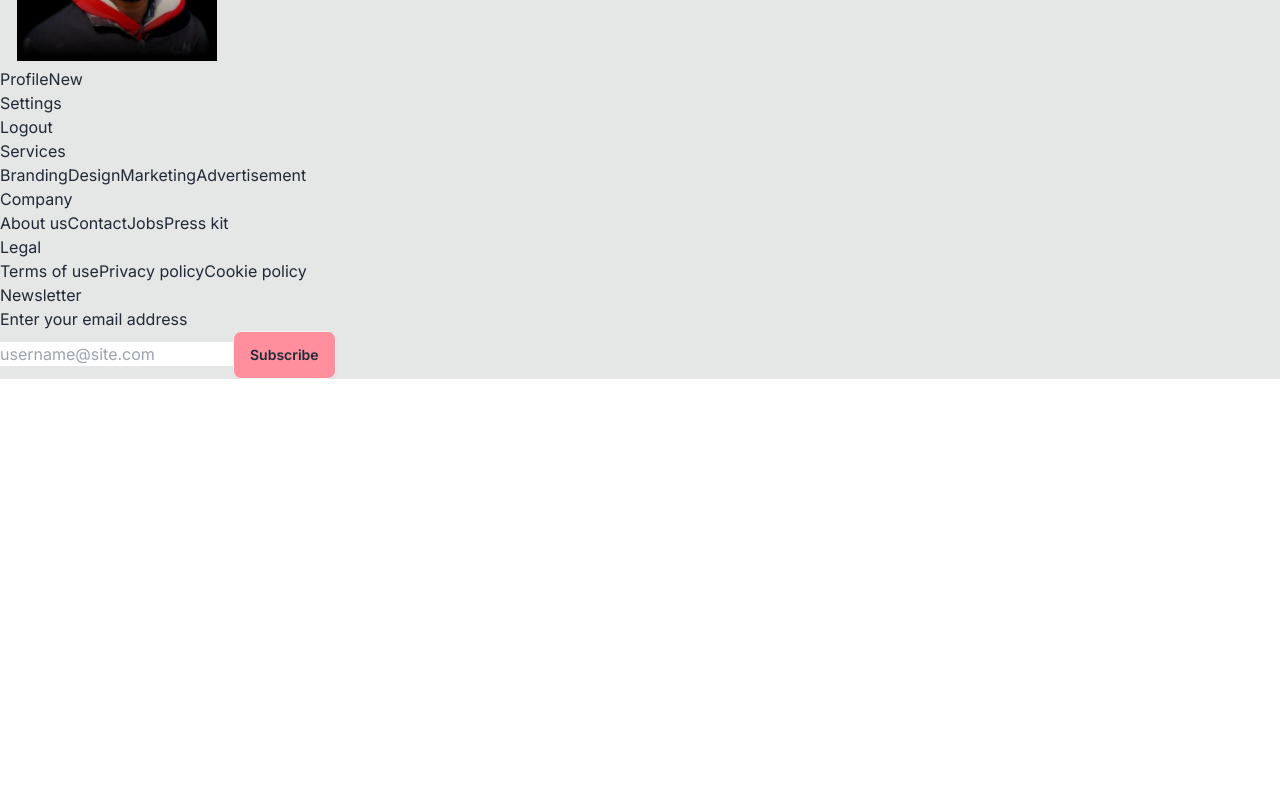
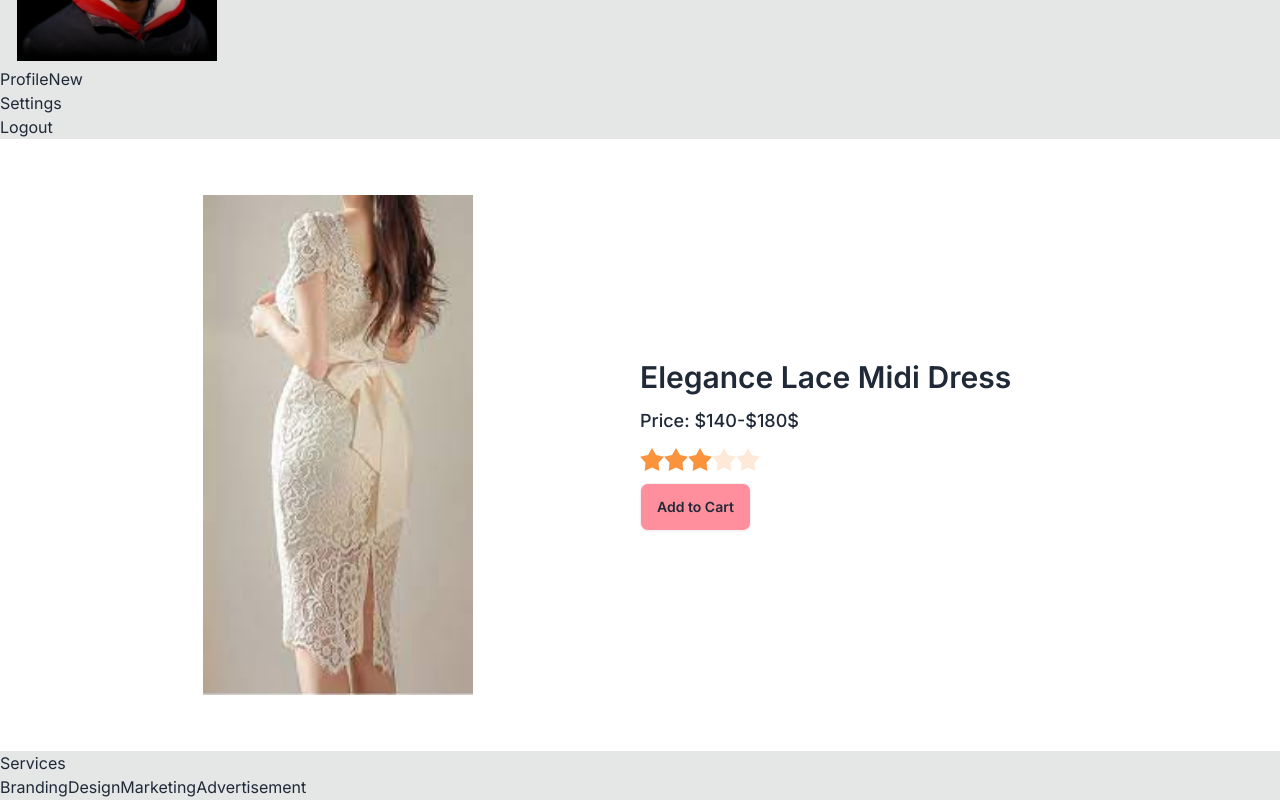
Before and after one commit to Talha-H/Store_1, a Next.js app: page /fashion/0 in a window 1280 px wide. Shown: the part 500-1300 px from the top of the page. Before the commit the page ends 879 px from the top, so only its background shows below. Built offline with nearby package versions, Linux system fonts and the light colour scheme.

Commit message:
fashion Id

```diff
--- a/src/app/fashion/[id]/page.jsx
+++ b/src/app/fashion/[id]/page.jsx
@@ -1,11 +1,107 @@
 import React from "react";
+import Image from "next/image";
+import Link from "next/link";
+import { CiStar } from "react-icons/ci";
+const data = [
+  {
+    id: "0",
+    img: "/Lace.jpg",
+    name: "Elegance Lace Midi Dress",
+    Price: "$140-$180",
+  },
+  {
+    id: "1",
+    img: "/Coat.jpg",
+    name: "Timeless Trench Coat ",
+    Price: "$120-$150",
+  },
+  {
+    id: "2",
+    img: "/Maxi.jpg",
+    name: "Floral Fantasy Maxi Skirt",
+    Price: "$85-$110",
+  },
+  {
+    id: "3",
+    img: "/Polka.jpg",
+    name: "Playful Polka Dot Jumpsuit",
+    Price: "$90-$120",
+  },
+  {
+    id: "4",
+    img: "/Blouse.jpg",
+    name: "Svelte Satin Wrap Blouse",
+    Price: "$50-$90",
+  },
+  {
+    id: "5",
+    img: "/Knit.jpg",
+    name: "Cozy Chic Knit Cardigan",
+    Price: "$180-$200",
+  },
+  {
+    id: "6",
+    img: "/Pajama.jpg",
+    name: "Serenity Silk Pajama Set",
+    Price: "$70-$100",
+  },
+];
 
-const page = ({ id }) => {
+const singleFetch = async (id) => {
+  const dat = data.find((dat) => dat.id === id);
+  return dat;
+};
+const SingleProduct = async ({ params }) => {
+  const data = await singleFetch(params.id);
   return (
-    <div>
-      <h1></h1>
+    <div className="flex flex-col md:flex-row flex-wrap justify-center items-center mt-14 mb-14 gap-y-3 px-9">
+      <div className="flex flex-1 justify-center items-center">
+        <Image
+          src={data.img}
+          alt="img"
+          className="w-[100%] h-[300px] md:h-[500px] object-contain "
+          width={1000}
+          height={1000}
+        />
+      </div>
+      <div className="flex flex-1 flex-col gap-y-3">
+        <h1 className="text-3xl font-semibold">{data.name}</h1>
+        <p className="text-lg font-medium">Price: {data.Price}$</p>
+        <div className="rating rating-md">
+          <input
+            type="radio"
+            name="rating-7"
+            className="mask mask-star-2 bg-orange-400"
+          />
+          <input
+            type="radio"
+            name="rating-7"
+            className="mask mask-star-2 bg-orange-400"
+          />
+          <input
+            type="radio"
+            name="rating-7"
+            className="mask mask-star-2 bg-orange-400"
+            checked
+
+          />
+          <input
+            type="radio"
+            name="rating-7"
+            className="mask mask-star-2 bg-orange-400"
+          />
+          <input
+            type="radio"
+            name="rating-7"
+            className="mask mask-star-2 bg-orange-400"
+          />
+        </div>
+        <Link href={"/cart"} className="btn bg-accent w-max">
+          Add to Cart
+        </Link>
+      </div>
     </div>
   );
 };
 
-export default page;
+export default SingleProduct;
--- a/src/app/fashion/page.jsx
+++ b/src/app/fashion/page.jsx
@@ -2,16 +2,51 @@ import React from "react";
 import Product from "@/Components/Product";
 
 const data = [
-  { img: "/Lace.jpg", name: "Elegance Lace Midi Dress", Price: "$140-$180" },
-  { img: "/Coat.jpg", name: "Timeless Trench Coat ", Price: "$120-$150" },
-  { img: "/Maxi.jpg", name: "Floral Fantasy Maxi Skirt", Price: "$85-$110" },
-  { img: "/Polka.jpg", name: "Playful Polka Dot Jumpsuit", Price: "$90-$120" },
-  { img: "/Blouse.jpg", name: "Svelte Satin Wrap Blouse", Price: "$50-$90" },
-  { img: "/Knit.jpg", name: "Cozy Chic Knit Cardigan", Price: "$180-$200" },
-  { img: "/Pajama.jpg", name: "Serenity Silk Pajama Set", Price: "$70-$100" },
+  {
+    id: "1",
+    img: "/Lace.jpg",
+    name: "Elegance Lace Midi Dress",
+    Price: "$140-$180",
+  },
+  {
+    id: "2",
+    img: "/Coat.jpg",
+    name: "Timeless Trench Coat ",
+    Price: "$120-$150",
+  },
+  {
+    id: "3",
+    img: "/Maxi.jpg",
+    name: "Floral Fantasy Maxi Skirt",
+    Price: "$85-$110",
+  },
+  {
+    id: "4",
+    img: "/Polka.jpg",
+    name: "Playful Polka Dot Jumpsuit",
+    Price: "$90-$120",
+  },
+  {
+    id: "5",
+    img: "/Blouse.jpg",
+    name: "Svelte Satin Wrap Blouse",
+    Price: "$50-$90",
+  },
+  {
+    id: "6",
+    img: "/Knit.jpg",
+    name: "Cozy Chic Knit Cardigan",
+    Price: "$180-$200",
+  },
+  {
+    id: "7",
+    img: "/Pajama.jpg",
+    name: "Serenity Silk Pajama Set",
+    Price: "$70-$100",
+  },
 ];
 
-const Fashion = ({ id}) => {
+const Fashion = ({ id }) => {
   return (
     <div>
       <div className="h-[30vh] bg-base-300  ">
```
